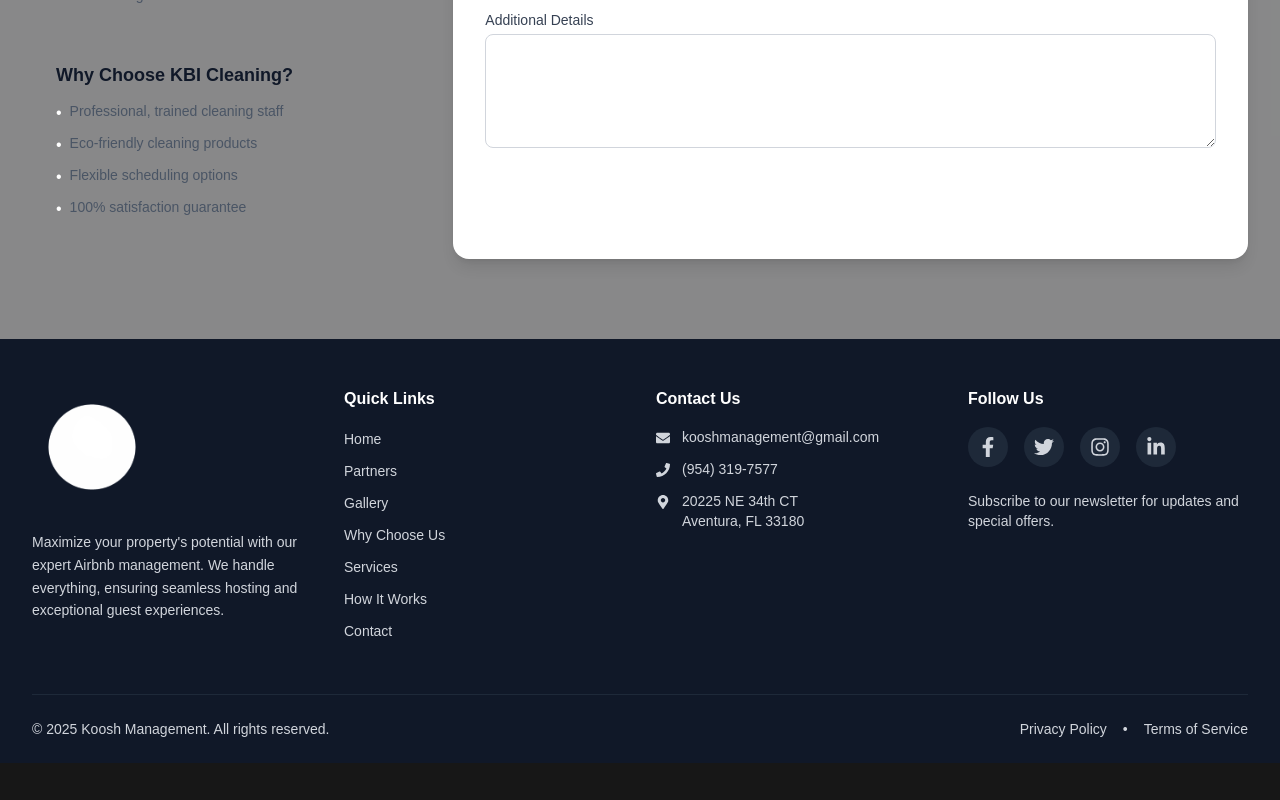
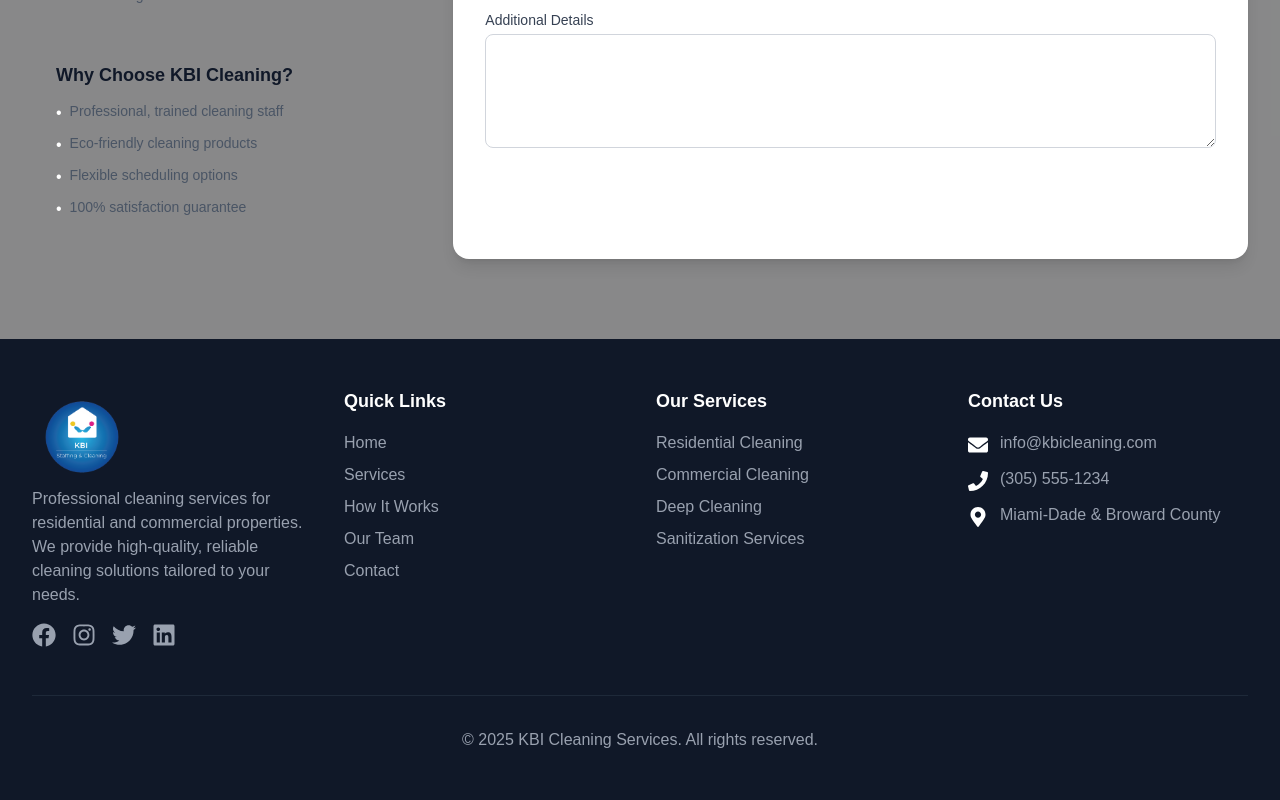
Before and after one commit to IdanHarari11/cleaning-website, a Next.js app: page / in a window 1280 px wide. Shown: the part 2151-2951 px from the top of the page. Before the commit the page ends 2914 px from the top, so only its background shows below. Built offline with nearby package versions, Linux system fonts and the light colour scheme.

Commit message:
Refactor Footer component: updated layout, improved accessibility, and added new social and service links. Enhanced styling for better visual consistency and user experience.

```diff
--- a/src/components/Footer.jsx
+++ b/src/components/Footer.jsx
@@ -1,92 +1,83 @@
 'use client';
 
+import { motion } from 'framer-motion';
+import { FaFacebook, FaTwitter, FaInstagram, FaLinkedin, FaEnvelope, FaPhone, FaMapMarkerAlt } from 'react-icons/fa';
+import Image from 'next/image';
 import useScrollToSection from '@/hooks/useScrollToSection';
-import { motion } from 'framer-motion';
-import Image from 'next/image';
-import Link from 'next/link';
-import {
-  FaFacebookF,
-  FaTwitter,
-  FaInstagram,
-  FaLinkedinIn,
-  FaEnvelope,
-  FaPhone,
-  FaMapMarkerAlt,
-  FaArrowUp
-} from 'react-icons/fa';
+
+const Footer = () => {
+  const { scrollToSection } = useScrollToSection();
+  const currentYear = new Date().getFullYear();
+
+  const socialLinks = [
+    { icon: FaFacebook, href: 'https://facebook.com', label: 'Facebook' },
+    { icon: FaInstagram, href: 'https://instagram.com', label: 'Instagram' },
+    { icon: FaTwitter, href: 'https://twitter.com', label: 'Twitter' },
+    { icon: FaLinkedin, href: 'https://linkedin.com', label: 'LinkedIn' },
+  ];
 
   const quickLinks = [
     { name: 'Home', sectionId: 'home' },
-  { name: 'Partners', sectionId: 'partners' },
-  { name: 'Gallery', sectionId: 'gallery' },
-  { name: 'Why Choose Us', sectionId: 'why-choose-us' },
     { name: 'Services', sectionId: 'services' },
     { name: 'How It Works', sectionId: 'workflow' },
+    { name: 'Our Team', sectionId: 'our-team' },
     { name: 'Contact', sectionId: 'contact' },
   ];
 
-const socialLinks = [
-  { icon: FaFacebookF, href: '#', label: 'Facebook' },
-  { icon: FaTwitter, href: '#', label: 'Twitter' },
-  { icon: FaInstagram, href: '#', label: 'Instagram' },
-  { icon: FaLinkedinIn, href: '#', label: 'LinkedIn' },
+  const contactInfo = [
+    { icon: FaEnvelope, text: 'info@kbicleaning.com', href: 'mailto:info@kbicleaning.com' },
+    { icon: FaPhone, text: '(305) 555-1234', href: 'tel:(305)5551234' },
+    { icon: FaMapMarkerAlt, text: 'Miami-Dade & Broward County', href: null },
   ];
 
-const contactInfo = [
-  {
-    icon: FaEnvelope,
-    title: 'Email Us',
-    details: 'kooshmanagement@gmail.com',
-    link: 'mailto:kooshmanagement@gmail.com',
-  },
-  {
-    icon: FaPhone,
-    title: 'Call Us',
-    details: '(954) 319-7577',
-    link: 'tel:+1234567890',
-  },
-  {
-    icon: FaMapMarkerAlt,
-    title: 'Visit Us',
-    details: '20225 NE 34th CT',
-    description: 'Aventura, FL 33180',
-    mapLink: 'https://www.google.com/maps/search/?api=1&query=20225+NE+34th+CT+Aventura+FL+33180',
-  },
-];
-
-const Footer = () => {
-  const { scrollToSection } = useScrollToSection();
-
   return (
-    <footer className="bg-gray-900 text-gray-300">
-      <div className="max-w-7xl mx-auto px-4 sm:px-6 lg:px-8">
-        {/* Main Footer Content */}
-        <div className="py-12 grid grid-cols-1 md:grid-cols-2 lg:grid-cols-4 gap-8">
-          {/* Company Info */}
-          <div className="col-span-1">
-            <Link href="/" className="block mb-6">
+    <footer className="bg-gray-900 text-white">
+      <div className="max-w-7xl mx-auto px-4 sm:px-6 lg:px-8 py-12">
+        <div className="grid grid-cols-1 md:grid-cols-2 lg:grid-cols-4 gap-8">
+          {/* Logo and Description */}
+          <div className="col-span-1 md:col-span-2 lg:col-span-1">
+            <div className="flex items-center">
+              <div className="rounded-full overflow-hidden flex items-center justify-center">
                 <Image
                   src="/images/logo.png"
                   alt="KBI Cleaning Logo"
-                width={120}
-                height={40}
-                className="brightness-0 invert"
+                  width={100}
+                  height={50}
+                  className="object-contain"
                 />
-            </Link>
-            <p className="text-sm leading-relaxed mb-6">
-              Maximize your property's potential with our expert Airbnb management. We handle everything, ensuring seamless hosting and exceptional guest experiences.
+              </div>
+            </div>
+            <p className="text-gray-400 mb-4">
+              Professional cleaning services for residential and commercial properties.
+              We provide high-quality, reliable cleaning solutions tailored to your needs.
             </p>
+            <div className="flex space-x-4">
+              {socialLinks.map((social, index) => (
+                <motion.a
+                  key={social.label}
+                  href={social.href}
+                  target="_blank"
+                  rel="noopener noreferrer"
+                  whileHover={{ scale: 1.1 }}
+                  whileTap={{ scale: 0.9 }}
+                  className="text-gray-400 hover:text-primary transition-colors duration-200"
+                  aria-label={social.label}
+                >
+                  <social.icon className="w-6 h-6" />
+                </motion.a>
+              ))}
+            </div>
           </div>
 
           {/* Quick Links */}
-          <div className="col-span-1">
-            <h3 className="text-white font-semibold mb-4">Quick Links</h3>
+          <div>
+            <h3 className="text-lg font-semibold mb-4 text-white">Quick Links</h3>
             <ul className="space-y-2">
               {quickLinks.map((link) => (
                 <li key={link.name}>
                   <button
                     onClick={() => scrollToSection(link.sectionId)}
-                    className="text-sm hover:text-white transition-colors duration-200"
+                    className="text-gray-400 hover:text-primary transition-colors duration-200 cursor-pointer"
                   >
                     {link.name}
                   </button>
@@ -95,72 +86,74 @@ const Footer = () => {
             </ul>
           </div>
 
+          {/* Services */}
+          <div>
+            <h3 className="text-lg font-semibold mb-4 text-white">Our Services</h3>
+            <ul className="space-y-2">
+              <li>
+                <button
+                  onClick={() => scrollToSection('services')}
+                  className="text-gray-400 hover:text-primary transition-colors duration-200 cursor-pointer"
+                >
+                  Residential Cleaning
+                </button>
+              </li>
+              <li>
+                <button
+                  onClick={() => scrollToSection('services')}
+                  className="text-gray-400 hover:text-primary transition-colors duration-200 cursor-pointer"
+                >
+                  Commercial Cleaning
+                </button>
+              </li>
+              <li>
+                <button
+                  onClick={() => scrollToSection('services')}
+                  className="text-gray-400 hover:text-primary transition-colors duration-200 cursor-pointer"
+                >
+                  Deep Cleaning
+                </button>
+              </li>
+              <li>
+                <button
+                  onClick={() => scrollToSection('services')}
+                  className="text-gray-400 hover:text-primary transition-colors duration-200 cursor-pointer"
+                >
+                  Sanitization Services
+                </button>
+              </li>
+            </ul>
+          </div>
+
           {/* Contact Info */}
-          <div className="col-span-1">
-            <h3 className="text-white font-semibold mb-4">Contact Us</h3>
+          <div>
+            <h3 className="text-lg font-semibold mb-4 text-white">Contact Us</h3>
             <ul className="space-y-3">
-              {contactInfo.map((info) => (
-                <li key={info.title} className="flex items-start gap-3 text-sm">
-                  <info.icon className="text-primary mt-1" />
-                  <span>
-                    {info.title === 'Visit Us' ? (
-                      <a href={info.mapLink} target="_blank" rel="noopener noreferrer" className="hover:text-white transition-colors duration-200">
-                        {info.details}<br />
-                        {info.description}
+              {contactInfo.map((info, index) => (
+                <li key={index} className="flex items-start">
+                  <div className="flex-shrink-0 mt-1 text-primary">
+                    <info.icon className="w-5 h-5" />
+                  </div>
+                  <div className="ml-3 text-gray-400">
+                    {info.href ? (
+                      <a
+                        href={info.href}
+                        className="hover:text-primary transition-colors duration-200"
+                      >
+                        {info.text}
                       </a>
                     ) : (
-                      <a href={info.link} className="hover:text-white transition-colors duration-200">
-                        {info.details}
-                      </a>
+                      info.text
                     )}
-                  </span>
+                  </div>
                 </li>
               ))}
             </ul>
           </div>
-
-          {/* Social Links */}
-          <div className="col-span-1">
-            <h3 className="text-white font-semibold mb-4">Follow Us</h3>
-            <div className="flex gap-4 mb-6">
-              {socialLinks.map((social) => (
-                <motion.a
-                  key={social.label}
-                  href={social.href}
-                  target="_blank"
-                  rel="noopener noreferrer"
-                  whileHover={{ scale: 1.1 }}
-                  whileTap={{ scale: 0.9 }}
-                  className="w-10 h-10 rounded-full bg-gray-800 flex items-center justify-center
-                           hover:bg-primary transition-colors duration-200"
-                  aria-label={social.label}
-                >
-                  <social.icon className="w-5 h-5" />
-                </motion.a>
-              ))}
-            </div>
-            <p className="text-sm">
-              Subscribe to our newsletter for updates and special offers.
-            </p>
-          </div>
         </div>
 
-        {/* Bottom Bar */}
-        <div className="py-6 border-t border-gray-800">
-          <div className="flex flex-col md:flex-row justify-between items-center gap-4">
-            <p className="text-sm">
-              © {new Date().getFullYear()} Koosh Management. All rights reserved.
-            </p>
-            <div className="flex gap-4 text-sm">
-              <Link href="/" className="hover:text-white transition-colors duration-200">
-                Privacy Policy
-              </Link>
-              <span>•</span>
-              <Link href="/" className="hover:text-white transition-colors duration-200">
-                Terms of Service
-              </Link>
-            </div>
-          </div>
+        <div className="mt-12 pt-8 border-t border-gray-800 text-center text-gray-400">
+          <p>© {currentYear} KBI Cleaning Services. All rights reserved.</p>
         </div>
       </div>
     </footer>
```
Lines whose indentation alone changed are shown as unchanged.
